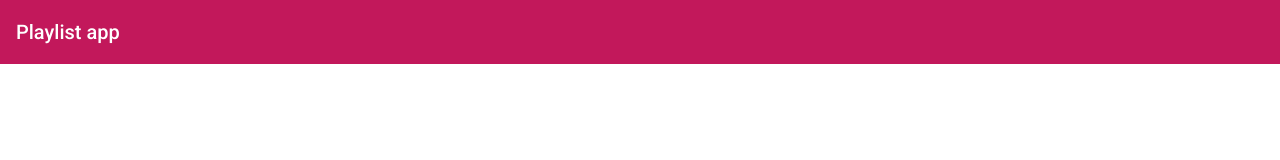
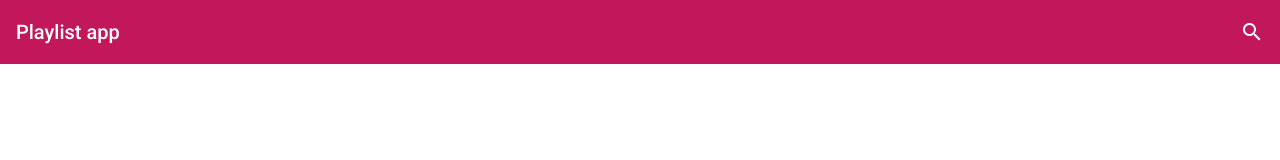
Before and after one commit to MariusCaesar/playlists-viewer, an Angular app: page / in a window 1280 px wide. Shown: the top 160 px of the page. Built offline with nearby package versions, Linux system fonts and the light colour scheme.

Commit message:
added playlist comp, fixed nav styling

```diff
--- a/src/app/app.module.ts
+++ b/src/app/app.module.ts
@@ -5,10 +5,12 @@ import { NgModule } from '@angular/core';
 import { AppRoutingModule } from './app-routing.module';
 import { AppComponent } from './app.component';
 import { BrowserAnimationsModule } from '@angular/platform-browser/animations';
+import { PlaylistComponent } from './playlist/playlist.component';
 
 @NgModule({
   declarations: [
-    AppComponent
+    AppComponent,
+    PlaylistComponent
   ],
   imports: [
     BrowserModule,
--- /dev/null
+++ b/src/app/playlist/playlist.component.html
@@ -0,0 +1 @@
+<p>playlist works!</p>
--- /dev/null
+++ b/src/app/playlist/playlist.component.ts
@@ -0,0 +1,15 @@
+import { Component, OnInit } from '@angular/core';
+
+@Component({
+  selector: 'app-playlist',
+  templateUrl: './playlist.component.html',
+  styleUrls: ['./playlist.component.scss']
+})
+export class PlaylistComponent implements OnInit {
+
+  constructor() { }
+
+  ngOnInit(): void {
+  }
+
+}
--- a/src/app/shared/nav/nav.component.html
+++ b/src/app/shared/nav/nav.component.html
@@ -1,5 +1,10 @@
 <mat-toolbar color="primary">
-    <span>
-        <ng-content select=".title"></ng-content>
-    </span>
+    <mat-toolbar-row>
+        <span>
+            <ng-content select=".title"></ng-content>
+        </span>
+        <span class="spacer"></span>
+        <mat-icon class="mat-18">search</mat-icon>
+    </mat-toolbar-row>
+
 </mat-toolbar>
--- a/src/app/shared/nav/nav.component.scss
+++ b/src/app/shared/nav/nav.component.scss
@@ -1,4 +1,3 @@
-// mat-toolbar {
-//     background: red;
-//     padding: 10px;
-// }
+.spacer {
+    flex: 1 1 auto;
+}
--- a/src/app/shared/shared.module.ts
+++ b/src/app/shared/shared.module.ts
@@ -2,13 +2,14 @@ import { NgModule } from '@angular/core';
 import { CommonModule } from '@angular/common';
 import { NavComponent } from './nav/nav.component';
 import { MatToolbarModule } from '@angular/material/toolbar';
-
+import { MatIconModule } from '@angular/material/icon';
 
 @NgModule({
   declarations: [NavComponent],
   imports: [
     CommonModule,
-    MatToolbarModule
+    MatToolbarModule,
+    MatIconModule
   ],
   exports: [
     NavComponent
--- a/src/styles.scss
+++ b/src/styles.scss
@@ -1,4 +1,4 @@
 /* You can add global styles to this file, and also import other style files */
 
-html, body { height: 100%; }
+html, body { height: 100%; overflow-x: hidden !important; overflow-y: auto; }
 body { margin: 0; font-family: Roboto, "Helvetica Neue", sans-serif; }
```
Also changed, not shown: src/app/playlist/playlist.component.scss (added), 1 other file (tests, documents, lock files or other folders).
